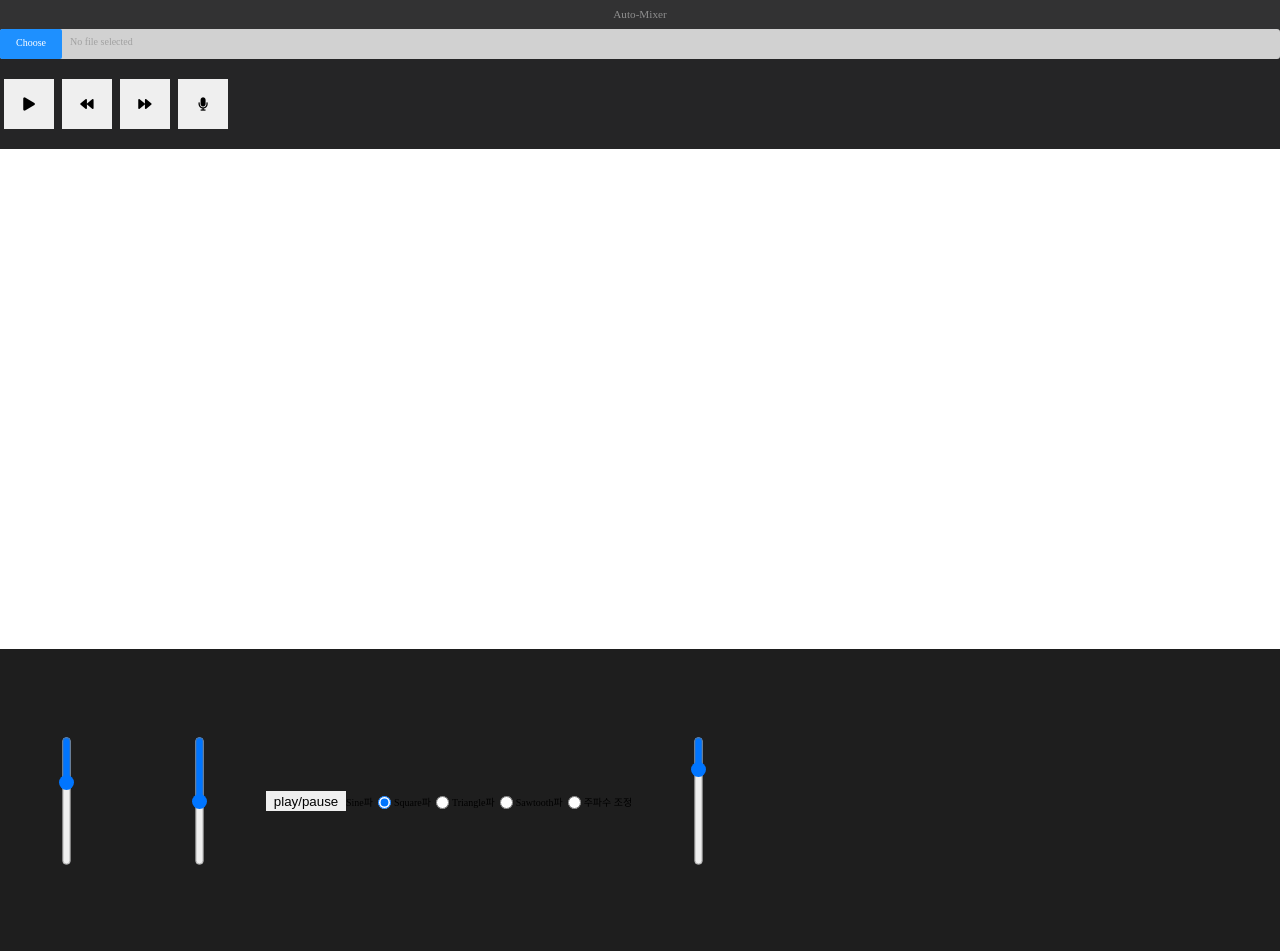
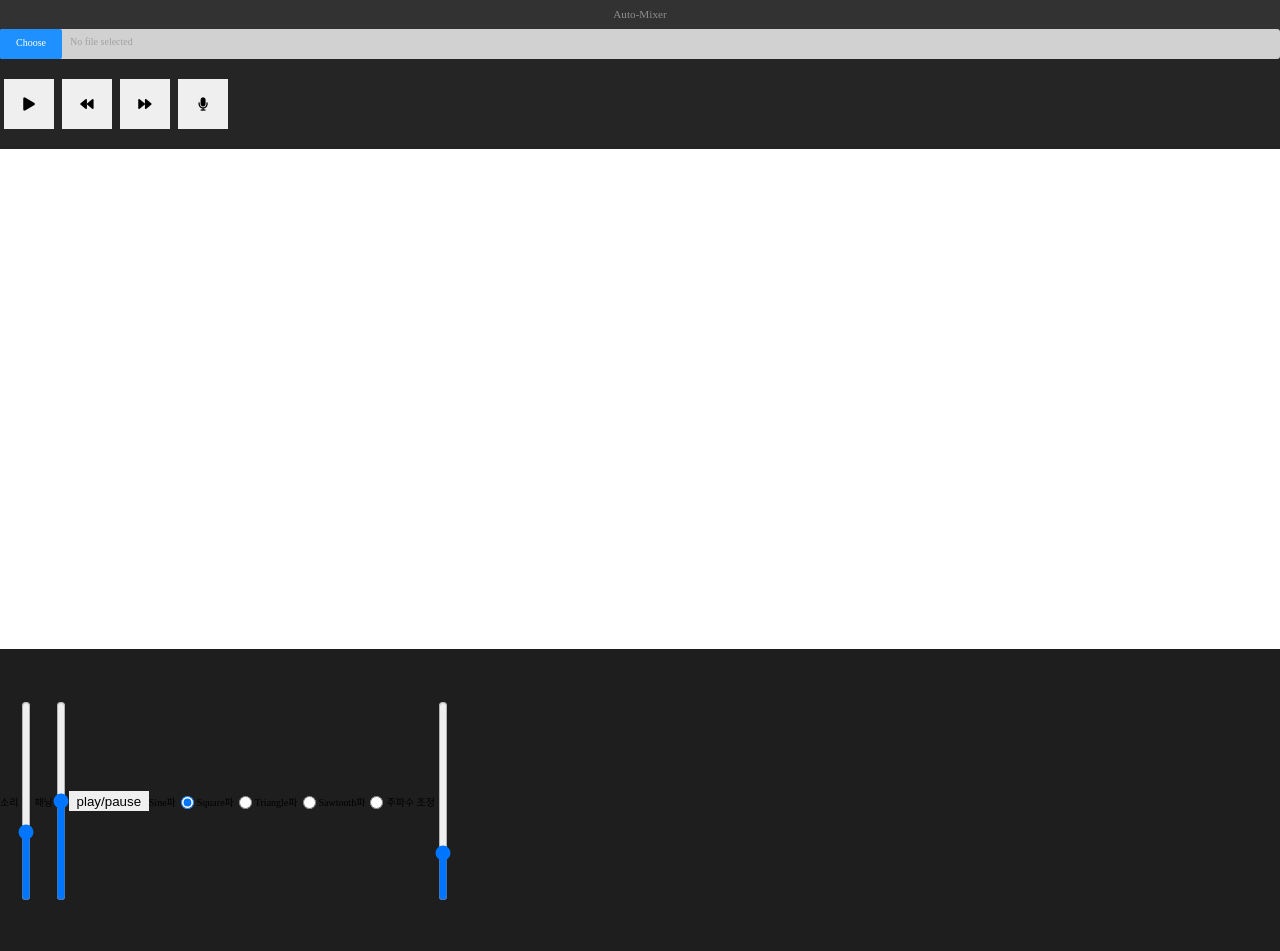
Before and after one commit to heywon0909/audio-mixer, a website: page index.html in a window 1280 px wide. Drawn offline with Linux system fonts and the light colour scheme.

Commit message:
음악 컨트롤 버튼 ui 작업중..

```diff
--- a/index.html
+++ b/index.html
@@ -47,9 +47,15 @@
       </div>
       <div class="control-pannel">
         <!-- 소리 볼륨 -->
-        <input type="range" id="volume" min="0" max="3" value="1" step="0.01">
+        <div>
+        <label for="volume">소리</label>
+        <input type="range" id="volume" min="0" max="3" value="1" step="0.01" orient="vertical">
+        </div>
         <!-- 스테레오 패닝 -->
+        <div>
+         <label for="panner">패닝</label>
         <input type="range" id="panner" min="-1" max="1" value="0" step="0.01">
+        </div>
         <!-- 파형 설정 -->
         <div id="oscillator">
           <button id="oscillator_control" data-os-playing="false">play/pause</button>
--- a/styles/app.css
+++ b/styles/app.css
@@ -137,9 +137,19 @@ header {
   width: 100%;
   height: 300px;
 }
+.control-pannel div{
+  display: flex;
+  align-items: center;
+  height: 300px;
+}
 input[type=range]{
-  	transform: rotate(90deg);
-
+  appearance: none;
+  writing-mode: bt-lr; /* IE */
+  -webkit-appearance: slider-vertical; /* Chromium */
+  height: 200px;
+  width: 10px;
+  margin: 3px;
+  padding: 0;
 }
 #oscillator{
   display: flex;
```
